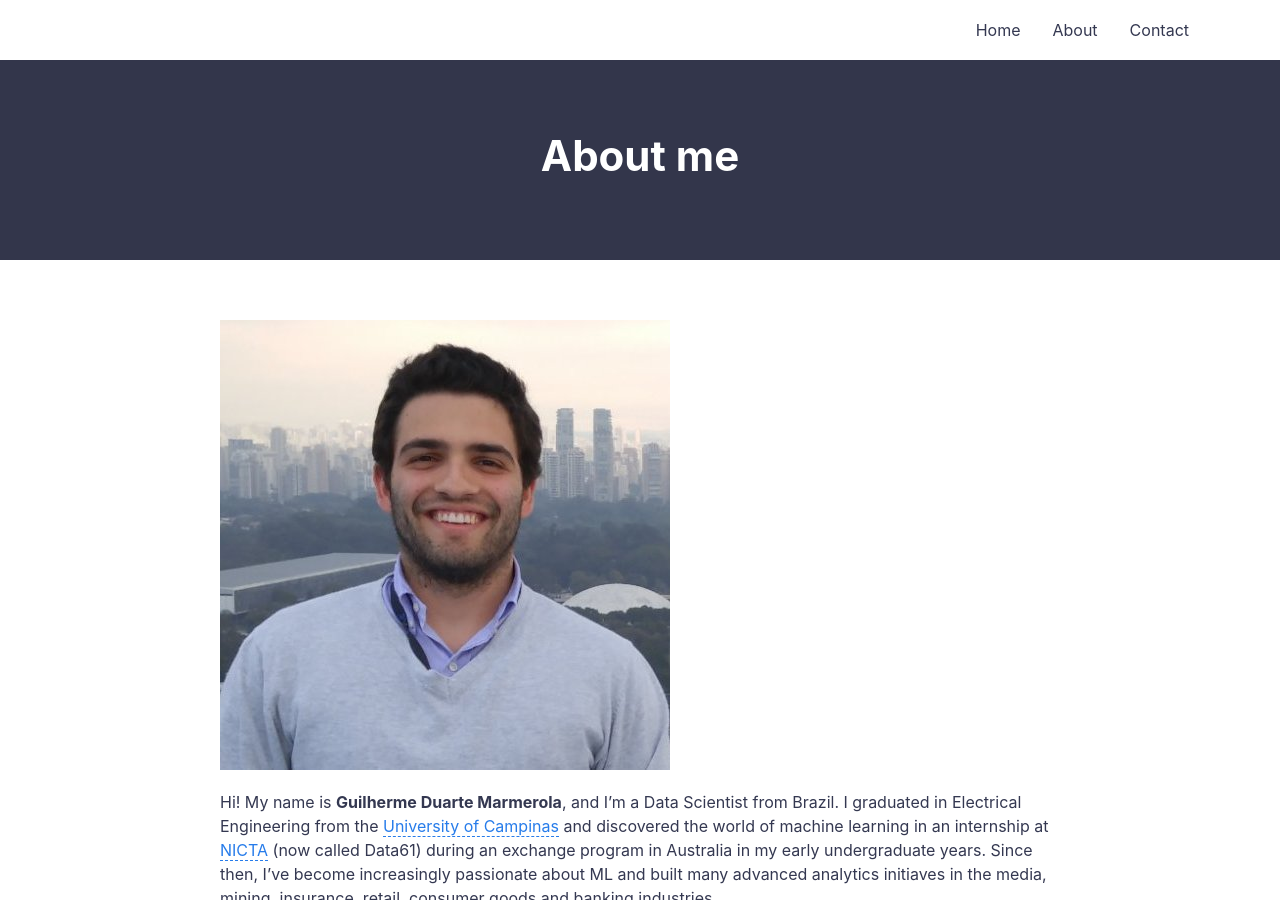
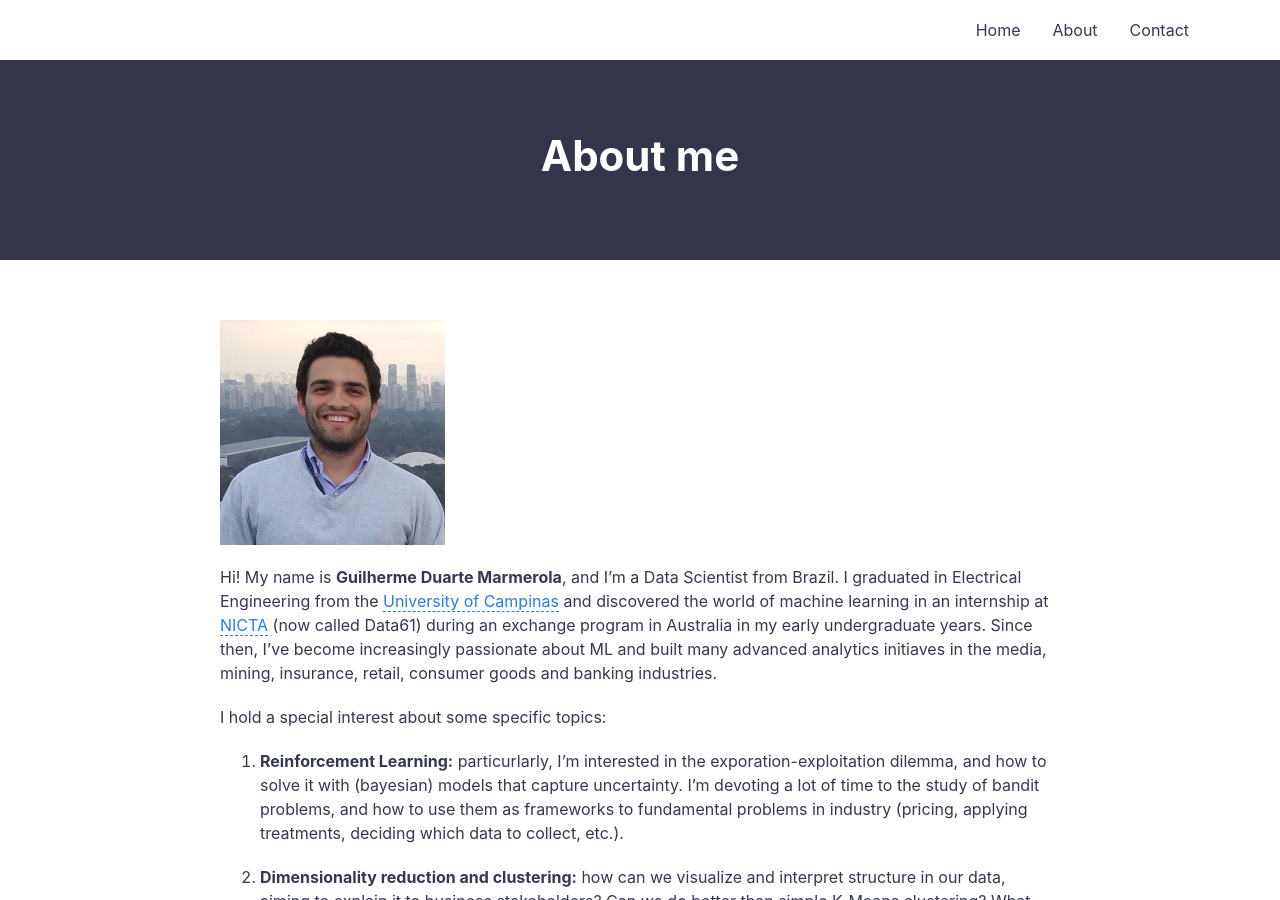
Before and after one commit to gdmarmerola/gdmarmerola.github.io, a Jekyll site: the page built from about.md, in a window 1280 px wide and 900 px high. Built offline with Jekyll 4.4.1, drawn with Linux system fonts in a browser that asks for light colours.

Commit message:
Update about.md

```diff
--- a/about.md
+++ b/about.md
@@ -6,7 +6,7 @@ permalink: /about/
 
 <!--- (<img align="center" src="https://github.com/gdmarmerola/gdmarmerola.github.io/blob/master/assets/img/gdmarmerola-profile.jpg" width="150"> -->
 
-![profile]({{ "assets/img/gdmarmerola-profile.jpg" | absolute_url }}){:height="225px"}{: .image-center }
+![profile]({{ "assets/img/gdmarmerola-profile-50p.jpg" | absolute_url }})
 
 Hi! My name is **Guilherme Duarte Marmerola**, and I'm a Data Scientist from Brazil. I graduated in Electrical Engineering from the [University of Campinas](http://www.unicamp.br/unicamp/english) and discovered the world of machine learning in an internship at [NICTA](https://www.data61.csiro.au/) (now called Data61) during an exchange program in Australia in my early undergraduate years. Since then, I've become increasingly passionate about ML and built many advanced analytics initiaves in the media, mining, insurance, retail, consumer goods and banking industries.
 
```
